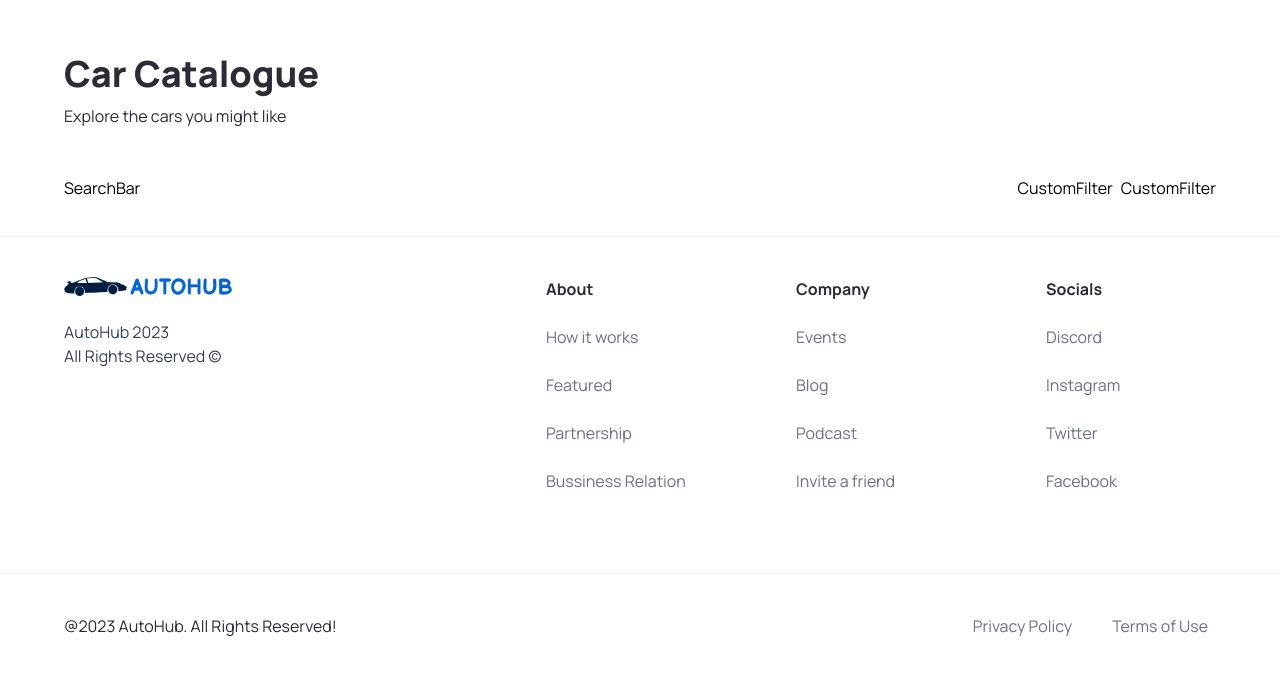
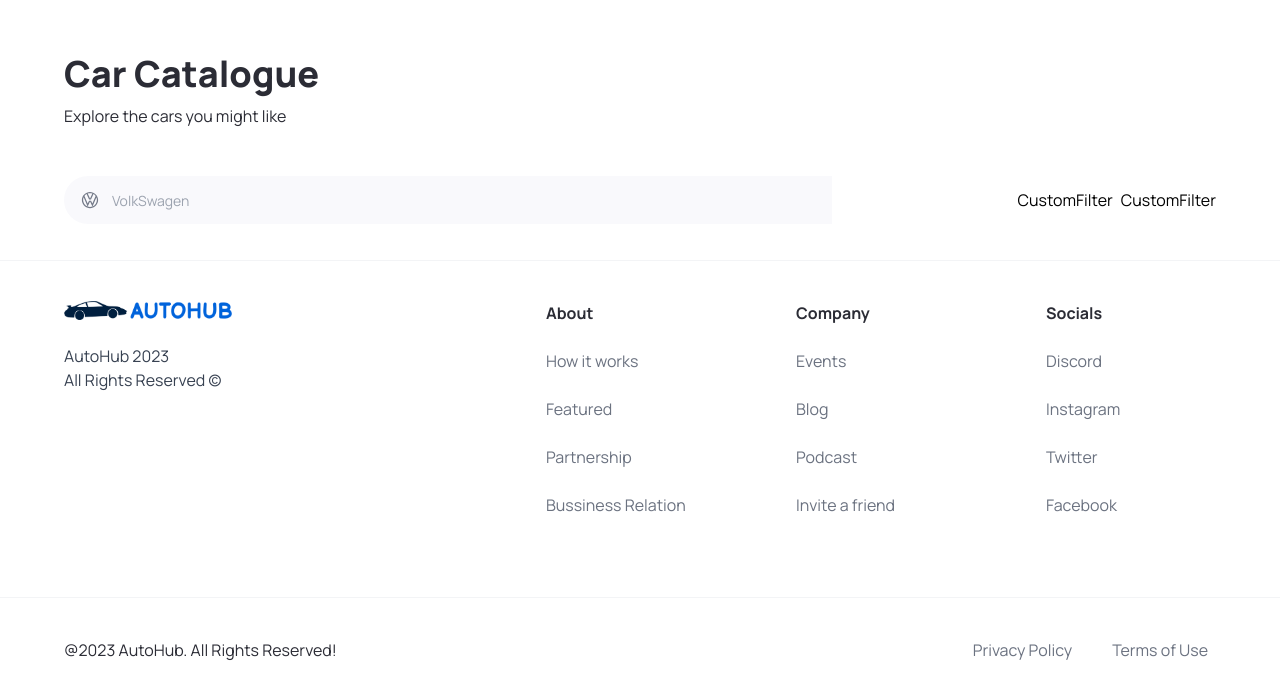
Before and after one commit to RanaMuzamal/AutoHub, a Next.js app: page / in a window 1280 px wide. Shown: the part 810-1508 px from the top of the page. Built offline with nearby package versions, Linux system fonts and the light colour scheme.

Commit message:
add combobox in homepage

```diff
--- a/components/SearchBar.tsx
+++ b/components/SearchBar.tsx
@@ -1,7 +1,20 @@
-import React from "react";
+"use client";
+import React, { useState } from "react";
+import SearchManufacturer from "./SearchManufacturer";
 
 function SearchBar() {
-    return <div>SearchBar</div>;
+    const [manufacturer, setManufacturer] = useState("");
+    const handleSearch = () => {};
+    return (
+        <form className="searchbar" onSubmit={handleSearch}>
+            <div className="searchbar__item">
+                <SearchManufacturer
+                    setManufacture={setManufacturer}
+                    manufacturer={manufacturer}
+                />
+            </div>
+        </form>
+    );
 }
 
 export default SearchBar;
--- /dev/null
+++ b/components/SearchManufacturer.tsx
@@ -0,0 +1,93 @@
+"use client";
+import { SearchManufacturerProps } from "@/types";
+import React, { Fragment, useState } from "react";
+import { Combobox, Transition } from "@headlessui/react";
+import { manufacturers } from "@/constants";
+import Image from "next/image";
+
+function SearchManufacturer({
+    setManufacturer,
+    manufacturer,
+}: SearchManufacturerProps) {
+    const [query, setQuery] = useState("");
+    const filteredManufacturer =
+        query === ""
+            ? manufacturers
+            : manufacturers.filter((item) =>
+                  item
+                      .toLowerCase()
+                      .replace(/\s+/g, "")
+                      .includes(query.toLowerCase().replace(/\s+/g, ""))
+              );
+    return (
+        <div className="search-manufacturer">
+            <Combobox value={manufacturer} onChange={setManufacturer}>
+                <div className="relative w-full">
+                    <Combobox.Button className="absolute top-[14px]">
+                        <Image
+                            src="/car-logo.svg"
+                            height={20}
+                            width={20}
+                            className="ml-4"
+                            alt="Car Logo"
+                        />
+                    </Combobox.Button>
+                    <Combobox.Input
+                        className="search-manufacturer__input"
+                        placeholder="VolkSwagen"
+                        displayValue={(manufacturer: string) => manufacturer}
+                        onChange={(e) => setQuery(e.target.value)}
+                    />
+                    <Transition
+                        as={Fragment}
+                        leave="transition ease-in duration-100"
+                        leaveFrom="opacity-100"
+                        leaveTo="opacity-0"
+                        afterLeave={() => setQuery("")}
+                    >
+                        <Combobox.Options>
+                            {filteredManufacturer.map((item) => (
+                                <Combobox.Option
+                                    key={item}
+                                    className={({ active }: any) =>
+                                        `relative search-manufacturer__option ${
+                                            active
+                                                ? "bg-primary-blue text-white"
+                                                : "text-gray-900"
+                                        }`
+                                    }
+                                    value={item}
+                                >
+                                    {({ selected, active }) => (
+                                        <>
+                                            <span
+                                                className={`block truncate ${
+                                                    selected
+                                                        ? "font-medium"
+                                                        : "font-normal"
+                                                }`}
+                                            >
+                                                {item}
+                                            </span>
+                                            {selected ? (
+                                                <span
+                                                    className={`absolute inset-y-0 left-0 flex items-center pl-3 ${
+                                                        active
+                                                            ? "text-white"
+                                                            : "text-teal-600"
+                                                    }`}
+                                                ></span>
+                                            ) : null}
+                                        </>
+                                    )}
+                                </Combobox.Option>
+                            ))}
+                        </Combobox.Options>
+                    </Transition>
+                </div>
+            </Combobox>
+        </div>
+    );
+}
+
+export default SearchManufacturer;
--- a/components/index.ts
+++ b/components/index.ts
@@ -3,5 +3,6 @@
 import Footer from "./Footer";
 import SearchBar from "./SearchBar";
 import CustomFilter from "./CustomFilter";
+import SearchManufacturer from "./SearchManufacturer";
 
-export { Hero, Navbar, Footer, SearchBar, CustomFilter };
+export { Hero, Navbar, Footer, SearchBar, CustomFilter, SearchManufacturer };
--- a/package.json
+++ b/package.json
@@ -9,6 +9,7 @@
     "lint": "next lint"
   },
   "dependencies": {
+    "@headlessui/react": "^1.7.15",
     "@types/node": "20.3.0",
     "@types/react": "18.2.11",
     "@types/react-dom": "18.2.5",
--- a/types/index.ts
+++ b/types/index.ts
@@ -1,3 +1,4 @@
+import { manufacturers } from './../constants/index';
 import { MouseEventHandler } from "react";
 
 export interface CustomButton {
@@ -6,3 +7,8 @@
     handleClick?: MouseEventHandler<HTMLButtonElement>;
     btnType?: "button" | "submit";
 }
+
+export type SearchManufacturerProps{
+    manufacturer:string,
+    setManufacturer:(manufacturer:string) => void;
+}
```
Also changed, not shown: 1 other file (tests, documents, lock files or other folders).
